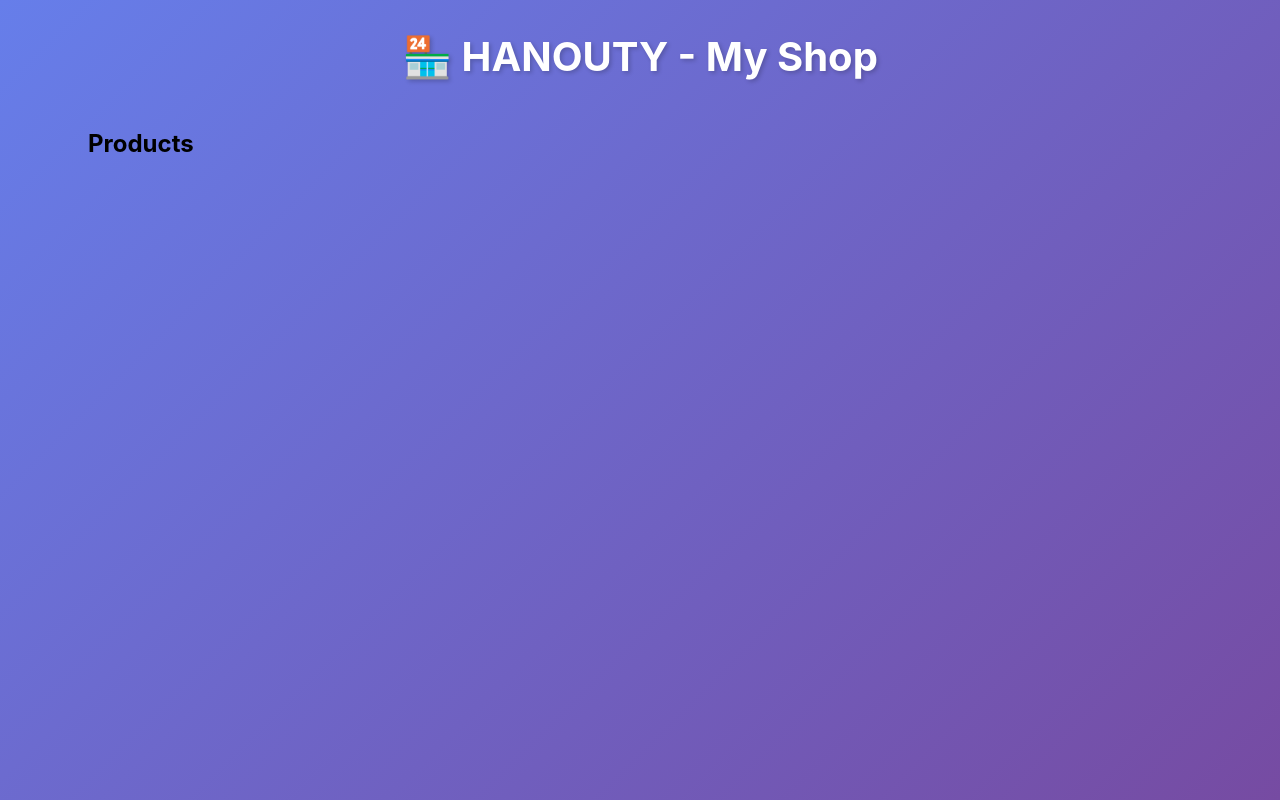
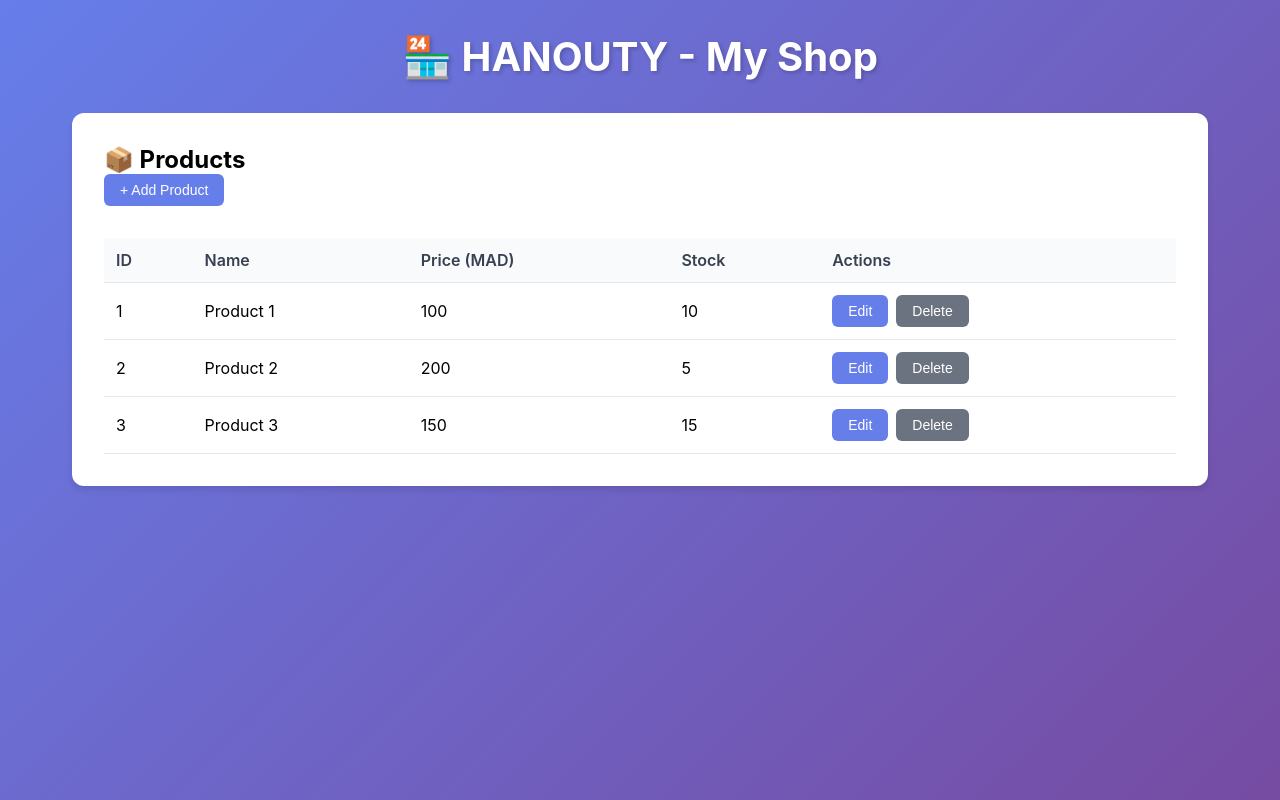
Before and after one commit to abduhra1-tech/hanouty, a React (Vite) app in the folder hanouty/: page /products in a window 1280 px wide. Built offline with nearby package versions, Linux system fonts and the light colour scheme.

Commit message:
Add Products page with table and CRUD buttons

```diff
--- a/hanouty/src/pages/Products.tsx
+++ b/hanouty/src/pages/Products.tsx
@@ -1,3 +1,46 @@
+import { useState } from 'react'
+
 export function Products() {
-  return <div className="page"><h2>Products</h2></div>
+  const [products, setProducts] = useState([
+    { id: 1, name: 'Product 1', price: 100, stock: 10 },
+    { id: 2, name: 'Product 2', price: 200, stock: 5 },
+    { id: 3, name: 'Product 3', price: 150, stock: 15 },
+  ])
+
+  const addProduct = () => {
+    const newId = products.length + 1
+    setProducts([...products, { id: newId, name: 'New Product', price: 0, stock: 0 }])
+  }
+
+  return (
+    <div className="dashboard">
+      <h2>📦 Products</h2>
+      <button style={{ marginBottom: '1rem' }} onClick={addProduct}>+ Add Product</button>
+      <table className="products-table">
+        <thead>
+          <tr>
+            <th>ID</th>
+            <th>Name</th>
+            <th>Price (MAD)</th>
+            <th>Stock</th>
+            <th>Actions</th>
+          </tr>
+        </thead>
+        <tbody>
+          {products.map(product => (
+            <tr key={product.id}>
+              <td>{product.id}</td>
+              <td>{product.name}</td>
+              <td>{product.price}</td>
+              <td>{product.stock}</td>
+              <td>
+                <button style={{ marginRight: '0.5rem' }}>Edit</button>
+                <button className="btn-secondary">Delete</button>
+              </td>
+            </tr>
+          ))}
+        </tbody>
+      </table>
+    </div>
+  )
 }
```
